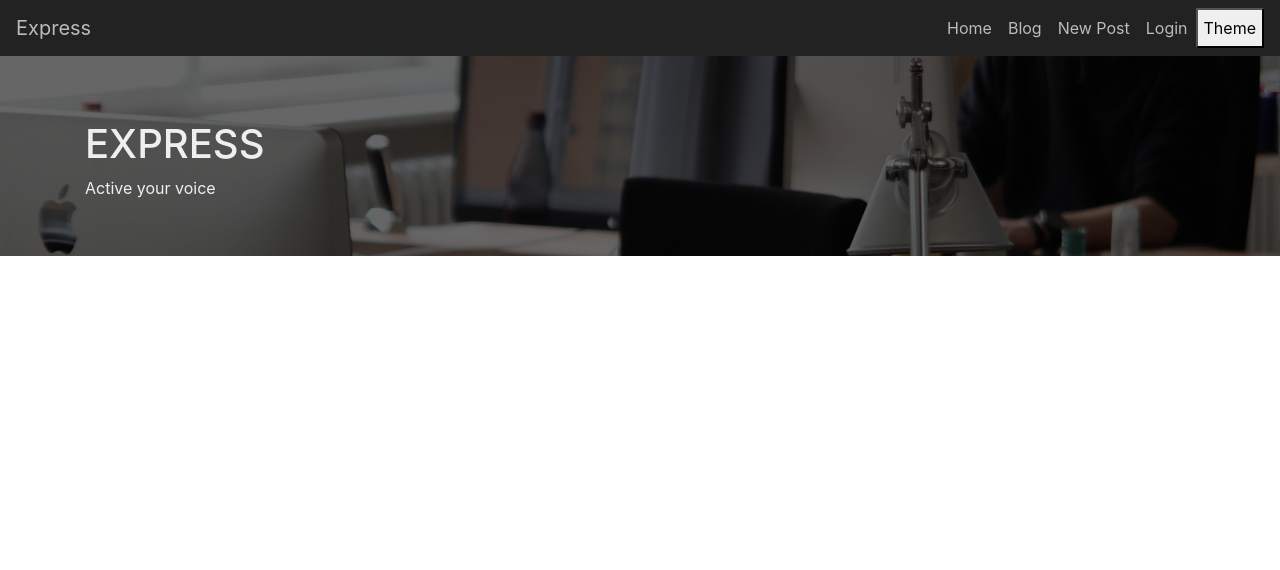
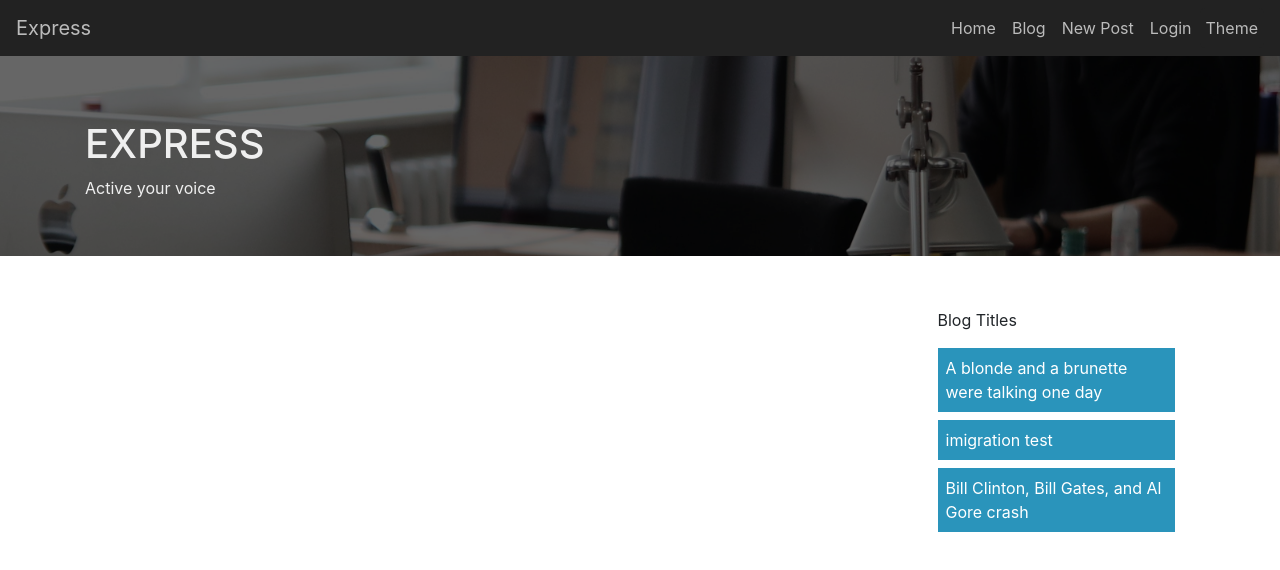
Before and after one commit to Berchie/blog, a React (Create React App) app: page /Post in a window 1280 px wide. Shown: the top 570 px of the page. Built offline with nearby package versions, Linux system fonts and the light colour scheme.

Commit message:
update components files

```diff
--- a/package.json
+++ b/package.json
@@ -9,6 +9,7 @@
     "bootstrap": "^4.5.3",
     "react": "^16.14.0",
     "react-bootstrap": "^1.3.0",
+    "react-bootstrap-icons": "^1.0.0",
     "react-dom": "^16.14.0",
     "react-router-dom": "^5.2.0",
     "react-scripts": "3.4.3",
--- a/src/App.js
+++ b/src/App.js
@@ -1,5 +1,5 @@
 import React, { useState } from 'react';
-import {BrowserRouter as Router, Switch, Route, Redirect} from 'react-router-dom';
+import {BrowserRouter as Router, Switch, Route} from 'react-router-dom';
 import {Home} from './component/Home';
 import {Login} from './component/Login';
 import {CreatePost} from './component/CreatepPost';
@@ -8,6 +8,7 @@ import { NavigationBar } from './component/NavigationBar';
 import { Layout } from './stylecomponent/Layout';
 import { Jumbotron} from './stylecomponent/Jumbotron';
 import {ThemeProvider} from './stylecomponent/ThemeContext';
+import { Post } from './component/Post';
 
 function App() {
 
@@ -32,6 +33,9 @@ function App() {
                   <Route path="/Login">
                     <Login setLoggedIn = {setLoggedIn} />
                   </Route>
+                  <Route path="/Post">
+                    <Post />
+                  </Route>
                   {/* <Redirect to="/" /> */}
                 </Switch>
               </Layout>
--- a/src/CustomComponent.css
+++ b/src/CustomComponent.css
@@ -1,3 +1,4 @@
+*{ box-sizing: border-box;}
 /* styling the login page and login form */
 .login-main{
     text-align: center;
@@ -169,3 +170,91 @@
     border: none;
     outline: none;
 }
+
+/* styling the post page */
+
+.column{
+    float: left;
+    padding: 20px;
+}
+
+.clearfix::after{
+    content: "";
+    clear: both;
+    display: table;
+}
+
+.content{
+    width: 75%;
+}
+
+.content hr{
+    /* width: 70%; */
+    border: 0.5px solid #d8d8d8d2;
+}
+.content-p{
+    text-align: justify;
+}
+
+.menu{
+    width: 25%;
+}
+
+.menu ul {
+    list-style-type: none;
+    margin: 0;
+    padding: 0;
+}
+
+.menu li {
+    padding: 8px;
+    margin-bottom: 8px;
+    background-color: #2a94bb;
+    color: #ffffff;
+}
+
+.menu li:hover {
+    background-color: #0099cc;
+}
+.link-other-post{
+    color: #ffffff;
+    text-decoration: none;
+}
+.link-other-post:hover{
+    text-decoration: none;
+    color: #ffffff;
+}
+
+.comment-btn{
+    /* width: 15%; */
+    color: aliceblue;
+    font-weight: 700;
+    font-size: 15px;
+    background-color: #186b9b;
+    margin: 0 10px 15px 10px;
+    padding: 10px 20px;
+    border: none;
+    border-radius: 10px;
+    text-align: center;
+    outline: none;
+}
+
+.comment-input{
+    /* width: 80%; */
+    display: block;
+    color: rgb(233, 234, 235);
+    font-weight: 700;
+    font-size: 15px;
+    background:rgba(27, 27, 27, 0.5);
+    padding: 10px 20px;
+    border: none;
+    border-radius: 15px;
+    outline: none;
+    box-sizing: border-box;
+    border: 2px rgb (138,123, 128);
+    margin-top: 20px;
+    margin-bottom: 20px;
+    /* margin-left: 50px; */
+    letter-spacing: 1px;
+    /* text-align: center; */
+}
--- a/src/component/Home.js
+++ b/src/component/Home.js
@@ -4,14 +4,16 @@ import '../CustomComponent.css';
 import {blogposts} from '../data/BlogPosts';
 import {Link} from 'react-router-dom';
 import { useAppTheme} from '../stylecomponent/ThemeContext';
+// import { Post } from './Post';
 
 export const Home = () => {
 
     const darkTheme = useAppTheme();
     const styleTheme = {
-        backgroundColor: darkTheme ? "#fff" : "#222",
-        color: darkTheme ? "#222" : "#fff",
+        backgroundColor: darkTheme ? "#fff" : "#333",
+        color: darkTheme ? "#333" : "#fff",
     };
+
 
     // const [countPost, setCountPost] = useState(0);
     //put the blogpost in state to track for new blog or state
@@ -25,7 +27,7 @@ export const Home = () => {
                 <Row className="home-main" lg={true} style={styleTheme}>
                 <Col key={post.id}>
                     <h2>{post.title}</h2>
-                    <p>{(post.body).slice(0, 310)}...<span><Link to="/Post">Read more</Link></span></p>
+                    <p>{(post.body).slice(0, 310)}...<span><Link to= {{pathname:"/Post", id:post.id}} >Read more</Link></span></p>
                 </Col>
                 </Row>
             ))
--- a/src/component/NavigationBar.js
+++ b/src/component/NavigationBar.js
@@ -18,9 +18,24 @@ const Styles = styled.div`
         &:hover{
             color: #fff;
         }
-        &:active{
+        &:after{
             color: #fff;
         }
+    }
+`;
+
+const Button = styled.button`
+    border: none;
+    border-radius: 5px;
+    outline: none;
+    background-color: #222;
+    color: #bbb;
+
+    &:hover{
+        color: #fff;
+    }
+    &:focus{
+        outline: none;
     }
 `;
 
@@ -48,7 +63,7 @@ export const NavigationBar = () => {
                     <Nav.Item>
                         <Link className="nav-link" to="/Login">Login</Link>
                     </Nav.Item>
-                    <button onClick={toggleTheme}>Theme</button>
+                    <Button onClick={toggleTheme}>Theme</Button>
                 </Nav>
             </Navbar.Collapse>
         </Navbar>
--- a/src/component/Post.js
+++ b/src/component/Post.js
@@ -1,7 +1,74 @@
-import React from 'react';
+import React, {useState} from 'react';
+import {Row, Col} from 'react-bootstrap';
+import '../CustomComponent.css';
+import {blogposts} from '../data/BlogPosts';
+import {Link, useLocation} from 'react-router-dom';
+import { useAppTheme} from '../stylecomponent/ThemeContext';
+import {HandThumbsUp, HandThumbsDown} from 'react-bootstrap-icons';
 
-export const Post = () => (
-    <div>
-        <h1>Post Page</h1>
+
+
+
+export const Post = (props) => {
+
+    const location = useLocation();
+    const [readerComment, setReaderComment] = useState("");
+    const [upVote, setUpVote] = useState(0);
+    const [downVote, setDownVote] = useState(0);
+
+    function commentHandler(event) {
+        event.preventDefault();
+    }
+
+    const handleUpvote= (e) => {
+        e.preventDefault();
+        setUpVote(prevUpvote => prevUpvote + 1);
+    }
+
+    const handleDownVote = (e) => {
+        e.preventDefault();
+        setDownVote(prevDownVote => prevDownVote + 1);
+    }
+
+    console.log(location.id);
+    const blogPost = blogposts.filter((post => post.id === location.id));
+
+    return(
+    <div className="clearfix">
+        <div className="column content">
+            {
+                blogPost.map((post =>
+                    <>
+                        <h2>{post.title}</h2>
+                        <p className="content-p">{post.body}</p>
+                        {/* <hr></hr> */}
+                        {/* add upvote, downvote */}
+                        <p><HandThumbsUp onClick={handleUpvote}/>{upVote} <HandThumbsDown onClick={handleDownVote}/>{downVote}</p>
+                        <hr></hr>
+                        <p className="content-p">comments</p>
+                        <hr></hr>
+                        <form>
+                            <textarea className="comment-input" rows="5" cols="70" placeholder="comment" value={readerComment} onChange={(e) => setReaderComment(e.target.value)}/>
+                            <button className="comment-btn">Add comment</button>
+                        </form>
+                    </>
+                ))
+            }
+        </div>
+
+        <div className="column menu">
+           <p>Blog Titles</p>
+            <ul>
+                {
+                    blogposts.map((postTiles =>
+                        <li><Link to={{pathname:"/Post", id:postTiles.id}} className="link-other-post">
+                            {postTiles.title}
+                            </Link>
+                        </li>
+                    ))
+                }
+            </ul>
+        </div>
+
     </div>
-)
+)}
```
Also changed, not shown: 1 other file (tests, documents, lock files or other folders).
